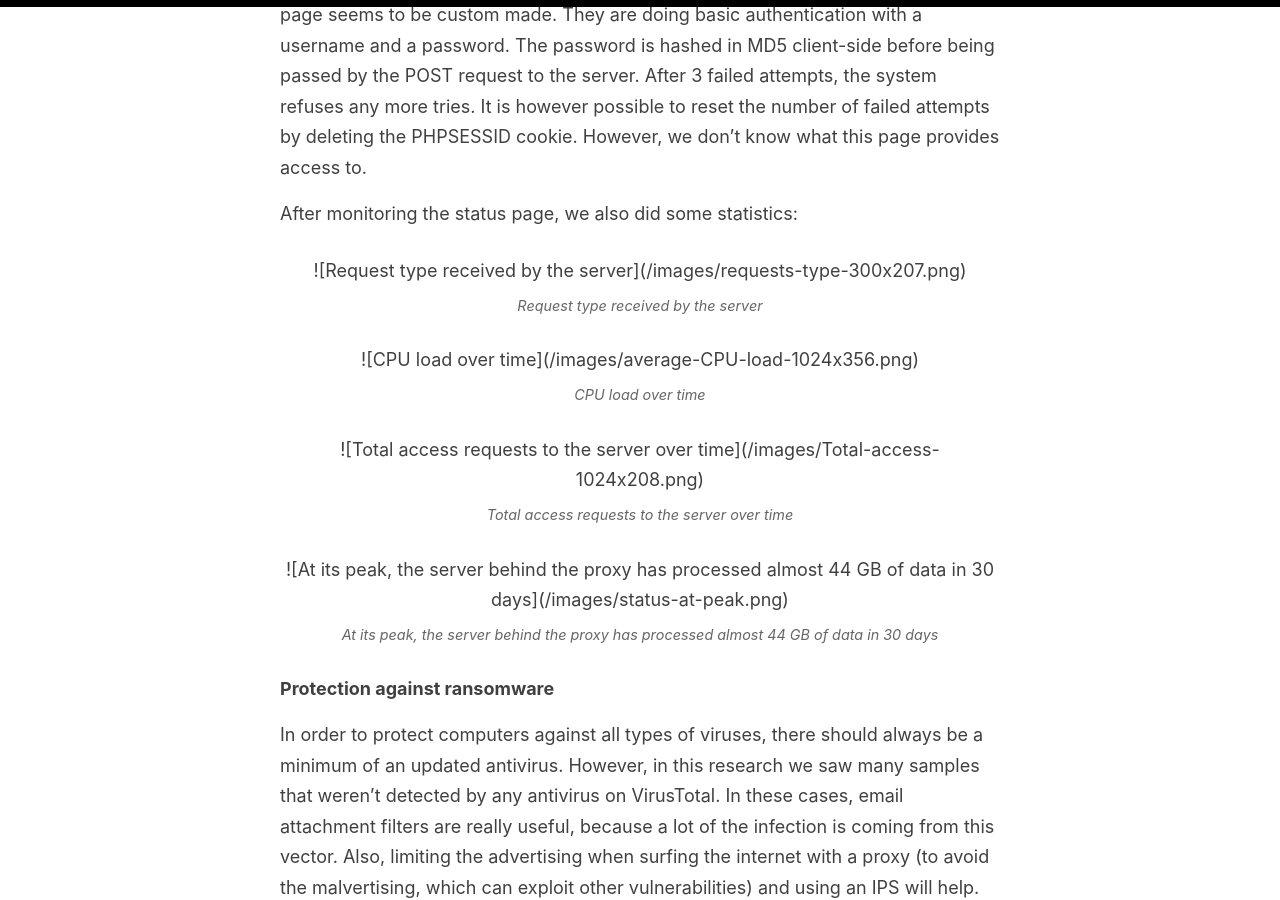
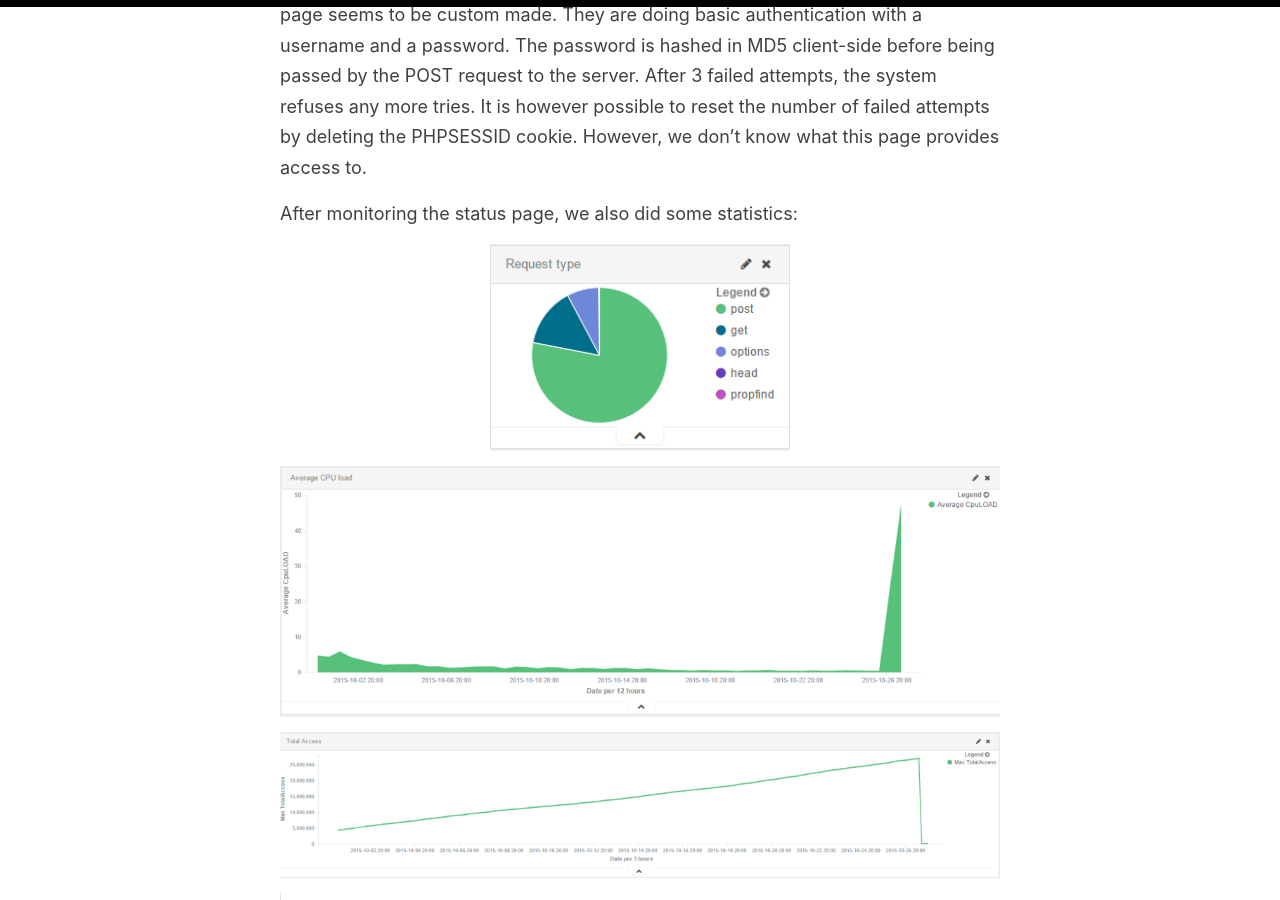
Before and after one commit to NavyTitanium/NavyTitanium.github.io, a Jekyll site: the page built from _posts/2015-10-29-CryptoWall-3.0.md, in a window 1280 px wide and 900 px high, scrolled down 14549 px. Built offline with Jekyll 4.4.1, drawn with Linux system fonts in a browser that asks for light colours.

Commit message:
Update 2015-10-29-CryptoWall-3.0.md

```diff
--- a/_posts/2015-10-29-CryptoWall-3.0.md
+++ b/_posts/2015-10-29-CryptoWall-3.0.md
@@ -203,25 +203,13 @@ At first look, it seems to be the management page for the owners of CryptoWall.
 
 After monitoring the status page, we also did some statistics:
 
-<figure>
 ![Request type received by the server](/images/requests-type-300x207.png)
-  <figcaption>Request type received by the server</figcaption>
-</figure>
 
-<figure>
 ![CPU load over time](/images/average-CPU-load-1024x356.png)
-  <figcaption>CPU load over time</figcaption>
-</figure>
 
-<figure>
 ![Total access requests to the server over time](/images/Total-access-1024x208.png)
-  <figcaption>Total access requests to the server over time</figcaption>
-</figure>
 
-<figure>
 ![At its peak, the server behind the proxy has processed almost 44 GB of data in 30 days](/images/status-at-peak.png)
-  <figcaption>At its peak, the server behind the proxy has processed almost 44 GB of data in 30 days</figcaption>
-</figure>
 
 **Protection against ransomware**
 
```
